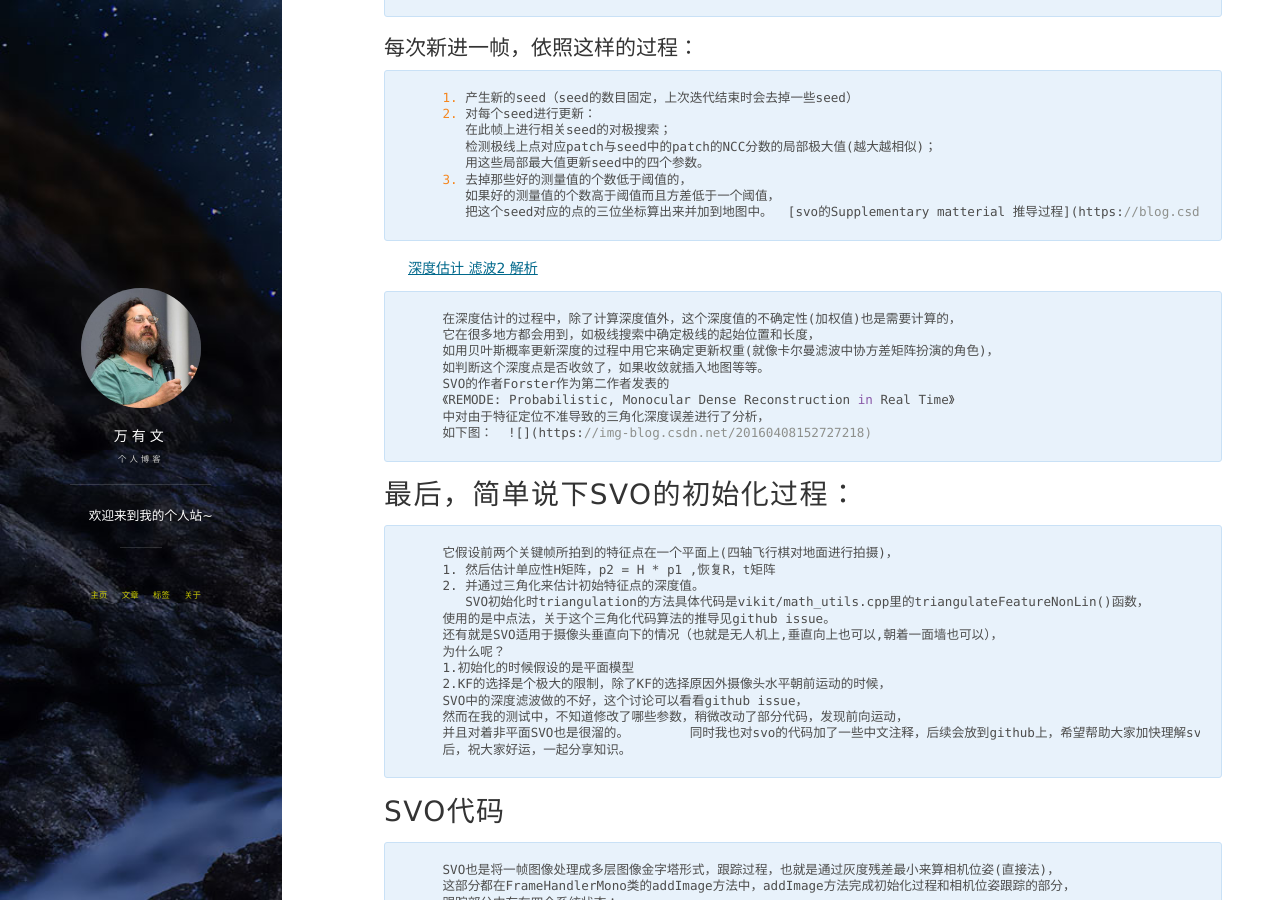
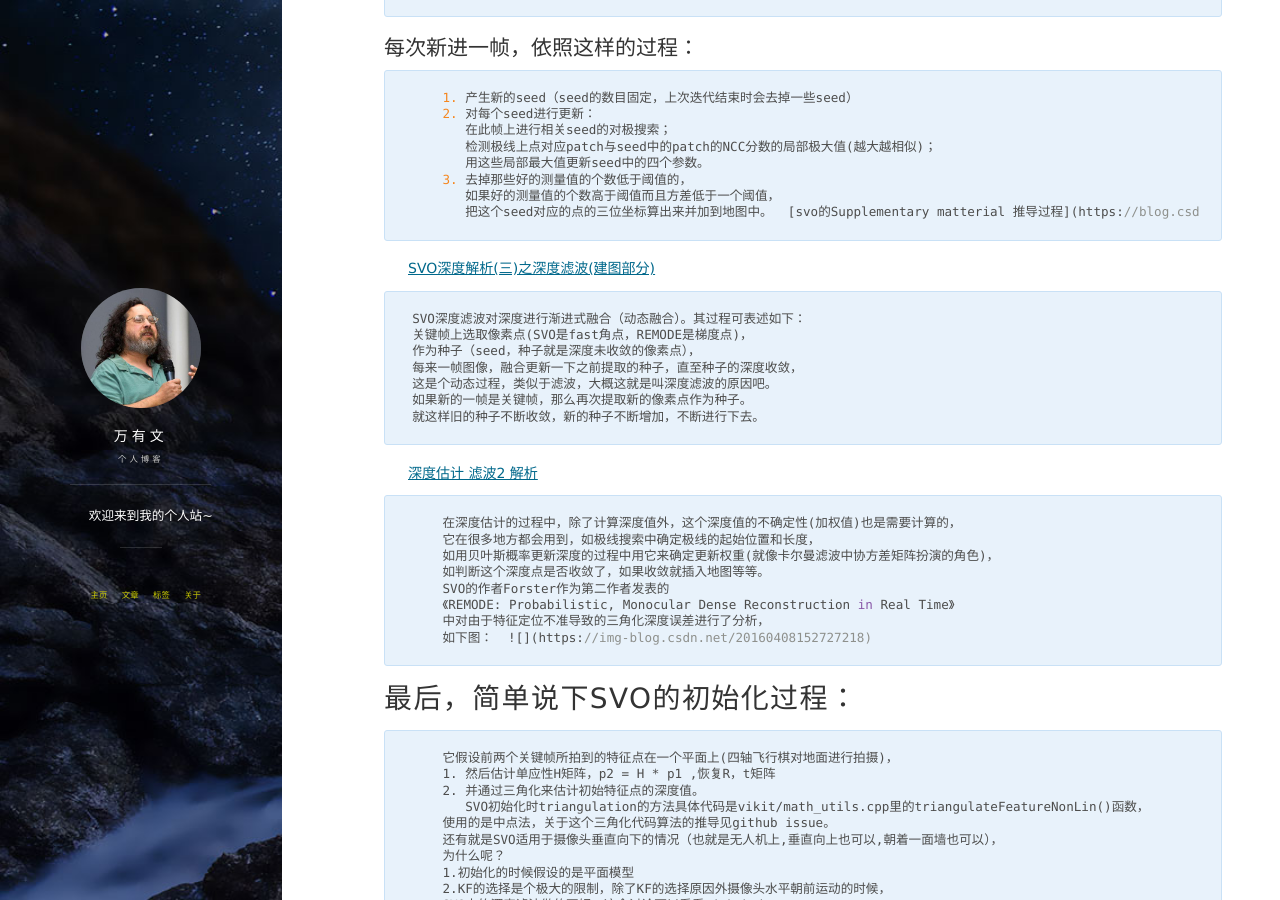
Before and after one commit to Ewenwan/ewenwan.github.io, a Jekyll site: the page built from _posts/2018-06-09-svo-semi-direct_visual_odometry.md, in a window 1280 px wide and 900 px high, scrolled down 16552 px. Built offline with Jekyll 4.4.1, drawn with Linux system fonts in a browser that asks for light colours; nearby versions of some CDN libraries; comment, search, counter and statistics services are not loaded.

Commit message:
Update 2018-06-09-svo-semi-direct_visual_odometry.md

```diff
--- a/_posts/2018-06-09-svo-semi-direct_visual_odometry.md
+++ b/_posts/2018-06-09-svo-semi-direct_visual_odometry.md
@@ -784,6 +784,18 @@ tag: SLAM
            把这个seed对应的点的三位坐标算出来并加到地图中。
 [svo的Supplementary matterial 推导过程](https://blog.csdn.net/u013004597/article/details/52069741)
 
+
+[SVO深度解析(三)之深度滤波(建图部分)](https://www.cnblogs.com/ybj1992/p/7214326.html)
+
+    SVO深度滤波对深度进行渐进式融合（动态融合）。其过程可表述如下：
+    关键帧上选取像素点(SVO是fast角点，REMODE是梯度点)，
+    作为种子（seed，种子就是深度未收敛的像素点），
+    每来一帧图像，融合更新一下之前提取的种子，直至种子的深度收敛，
+    这是个动态过程，类似于滤波，大概这就是叫深度滤波的原因吧。
+    如果新的一帧是关键帧，那么再次提取新的像素点作为种子。
+    就这样旧的种子不断收敛，新的种子不断增加，不断进行下去。
+
+
 [深度估计 滤波2 解析](http://www.cnblogs.com/luyb/p/5773691.html)
 
         在深度估计的过程中，除了计算深度值外，这个深度值的不确定性(加权值)也是需要计算的，
```
